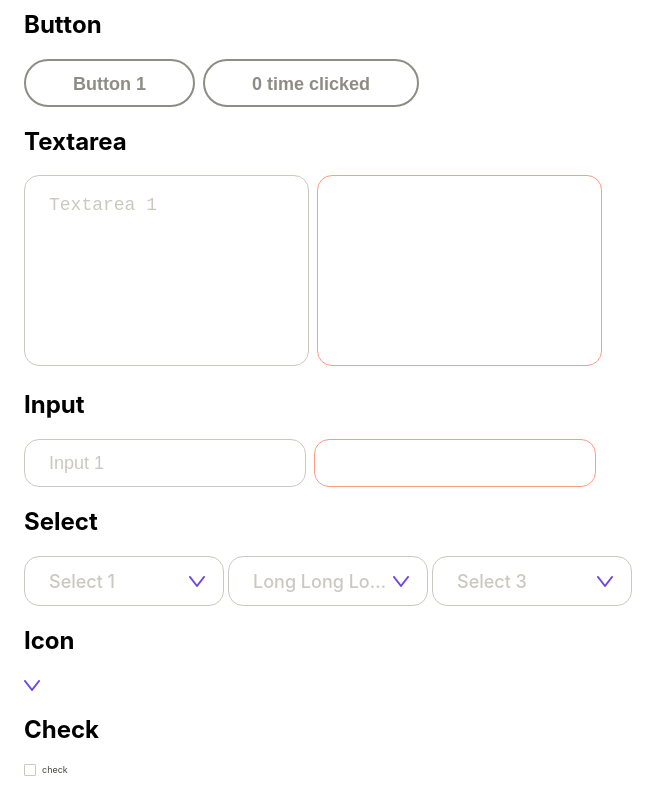
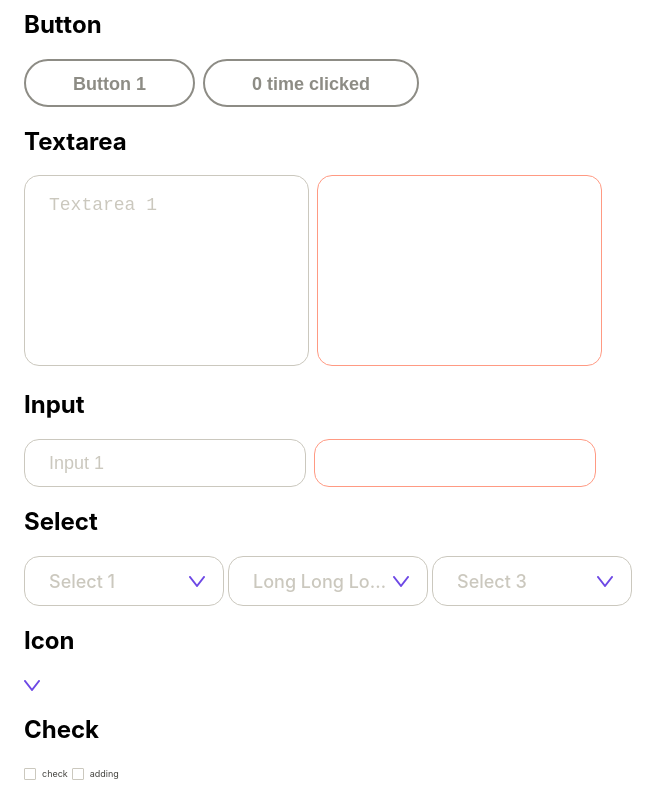
Before and after one commit to kmu-kcc/buddy-frontend, a React (Create React App) app: page /test in a window 1280 px wide. Shown: the part 207-1007 px from the top of the page, without its empty margins (0-671 px from the left). Built offline with nearby package versions, Linux system fonts and the light colour scheme.

Commit message:
Improve Check component
- chacge Check wrapper display property flex to inline-flex
- apply SpaceProps to work
- update test page check component

```diff
--- a/src/components/Check.tsx
+++ b/src/components/Check.tsx
@@ -1,6 +1,6 @@
 import React from 'react';
 import styled from 'styled-components';
-import {SpaceProps} from 'styled-system';
+import {space, SpaceProps} from 'styled-system';
 
 const Text = styled.span`
   height: 11px;
@@ -21,12 +21,14 @@ const Checkbox = styled.div<{isChecked: boolean;}>`
   background-color: ${({isChecked}) => isChecked ? '#6D48E5' : '#fff'};
 `;
 
-const Wrapper = styled.div<{isChecked: boolean;}>`
+const Wrapper = styled.div<SpaceProps & {isChecked: boolean;}>`
+  ${space}
   user-select: none;
   width: fit-content;
-  display: flex;
+  display: inline-flex;
   align-items: flex-start;
   cursor: pointer;
+
 
   :hover {
     > div {
@@ -44,9 +46,9 @@ interface Props extends SpaceProps {
 }
 
 export const Check = (props: Props) => {
-  const {label, onCheck, checked} = props;
+  const {label, onCheck, checked, ...styles} = props;
   return (
-    <Wrapper isChecked={checked} onClick={onCheck}>
+    <Wrapper isChecked={checked} onClick={onCheck} {...styles}>
       <Checkbox isChecked={checked} />
       <Text>{label}</Text>
     </Wrapper>
--- a/src/pages/Test.tsx
+++ b/src/pages/Test.tsx
@@ -27,6 +27,10 @@ export const Test = () => {
   const handleCheck = useCallback(() => {
     setChecked(!checked);
   }, [checked, setChecked]);
+  const [checked1, setChecked1] = useState(false);
+  const handleChc = useCallback(() => {
+    setChecked1(!checked1);
+  }, [checked, setChecked1]);
   return (
     <Wrapper>
       <h2>Box</h2>
@@ -79,7 +83,8 @@ export const Test = () => {
       <h2>Icon</h2>
       <Arrow scale={1} cursor='pointer' />
       <h2>Check</h2>
-      <Check onCheck={handleCheck} label='check' checked={checked} />
+      <Check mr='4px' onCheck={handleCheck} label='check' checked={checked} />
+      <Check mr='4px' onCheck={handleChc} label='adding' checked={checked1} />
     </Wrapper>
   );
 };
```
